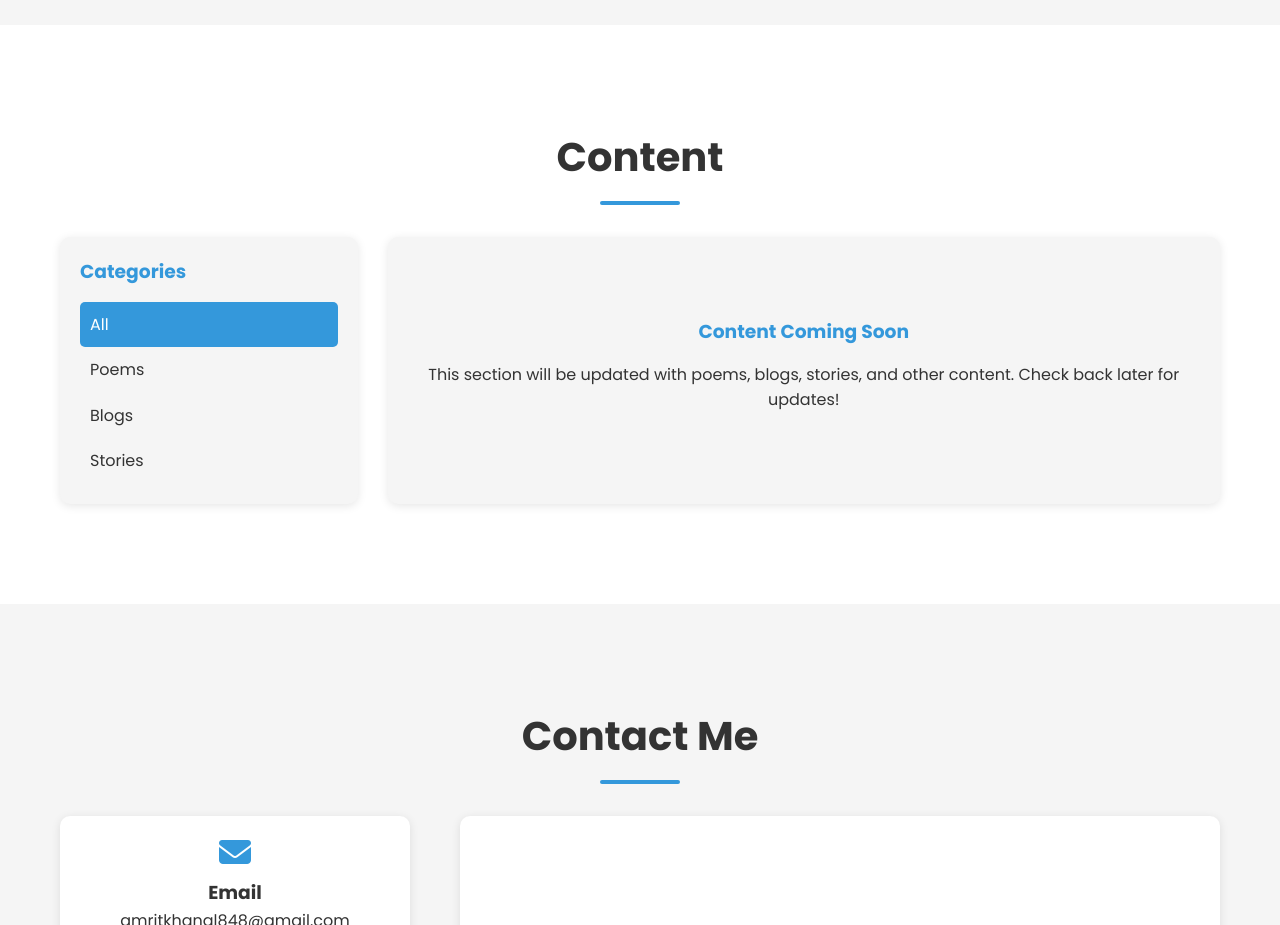
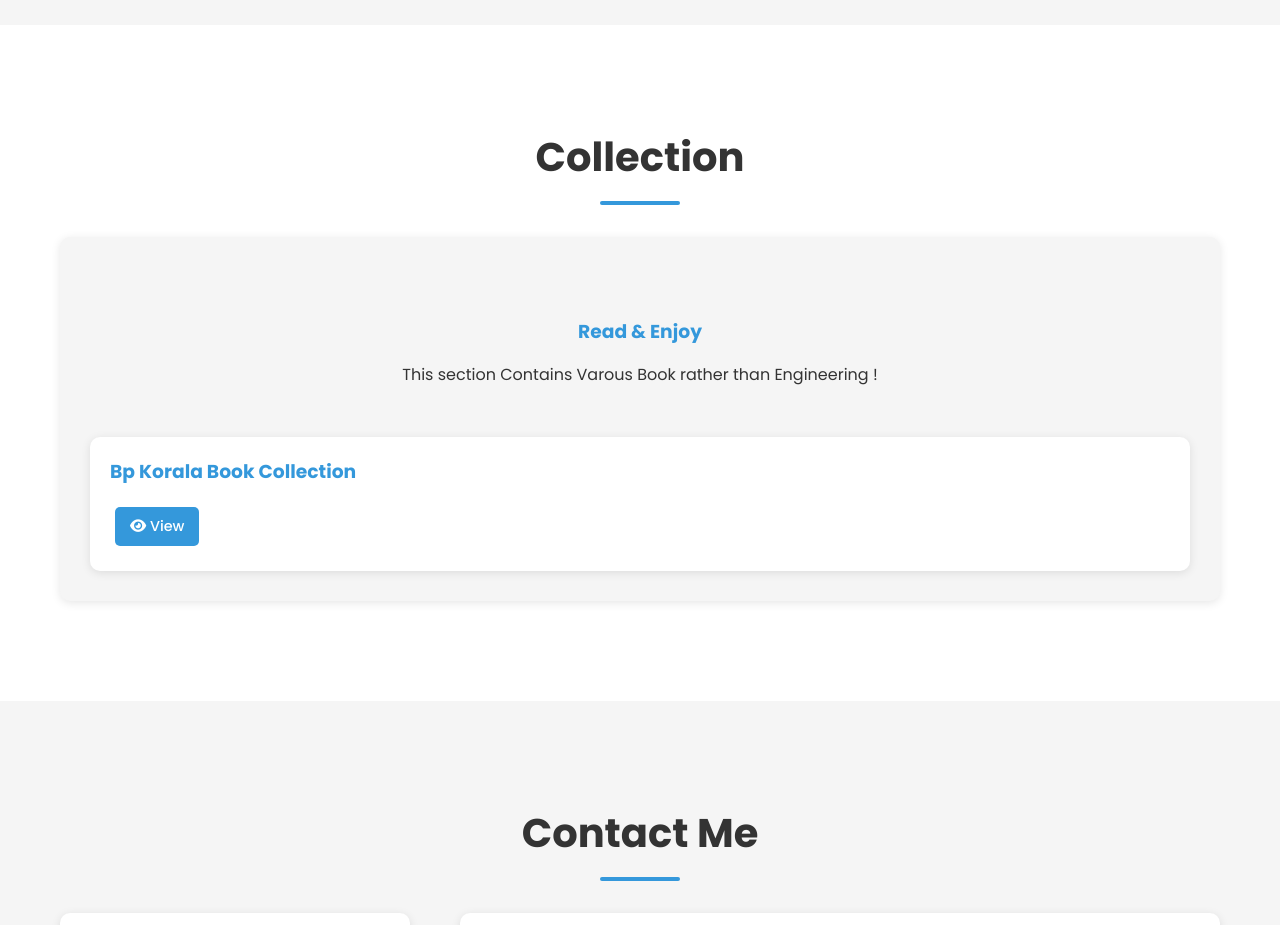
Before and after one commit to amritgithub970/My-Website, a plain HTML site: page index.html in a window 1280 px wide. Shown: the part 4200-5125 px from the top of the page. Drawn offline with Linux system fonts and the light colour scheme.

Commit message:
Update index.html

```diff
--- a/index.html
+++ b/index.html
@@ -405,22 +405,20 @@
 
     <section id="content" class="content-section">
         <div class="container">
-            <h2 class="section-title">Content</h2>
-            <div class="content-container">
-                <div class="content-sidebar">
-                    <h3>Categories</h3>
-                    <ul class="content-categories">
-                        <li class="active" data-category="all">All</li>
-                        <li data-category="poems">Poems</li>
-                        <li data-category="blogs">Blogs</li>
-                        <li data-category="stories">Stories</li>
-                    </ul>
-                </div>
+            <h2 class="section-title">Collection</h2>
+
                 <div class="content-main">
                     <div class="content-placeholder">
-                        <h3>Content Coming Soon</h3>
-                        <p>This section will be updated with poems, blogs, stories, and other content. Check back later for updates!</p>
+                        <h3>Read & Enjoy</h3>
+                        <p>This section Contains Varous Book rather than Engineering !</p>
                     </div>
+                    <div class="resource-card">
+                        <h3>Bp Korala Book Collection</h3>
+                        <div class="resource-links">
+                            <a href="https://drive.google.com/drive/folders/1G-EQSL8b07DbJTIpkx7QUQgx0CnoT3Fi?usp=sharing" target="_blank" class="btn resource-btn"><i class="fas fa-eye"></i> View</a>
+                        </div>
+                    </div>
+
                     <!-- Content items will be added here later -->
                 </div>
             </div>
```
